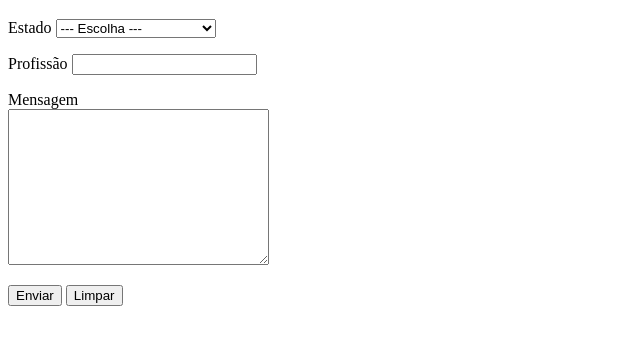
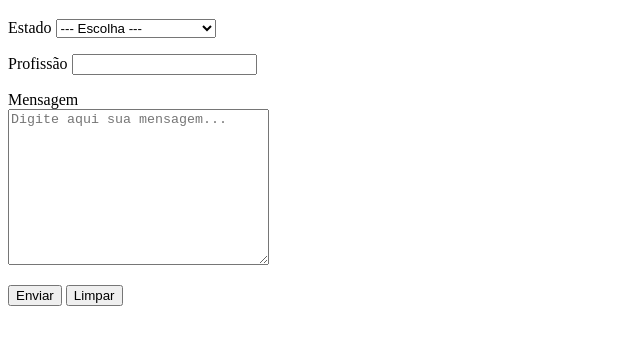
Before and after one commit to pedroarmandog/html-css, a plain HTML site: page exercicios/ex025/form007.html in a window 1280 px wide. Shown: the part 61-406 px from the top of the page, without its empty margins (0-640 px from the left). Drawn offline with Linux system fonts and the light colour scheme.

Commit message:
Mensagem

```diff
--- a/exercicios/ex025/form007.html
+++ b/exercicios/ex025/form007.html
@@ -42,7 +42,7 @@
 
         <p>
             <label for="imsg">Mensagem</label><br>
-            <textarea name="msg" id="imsg" cols="30" rows="10"></textarea>
+            <textarea name="msg" id="imsg" cols="30" rows="10" placeholder="Digite aqui sua mensagem..."></textarea>
         </p>
 
         <p>
```
